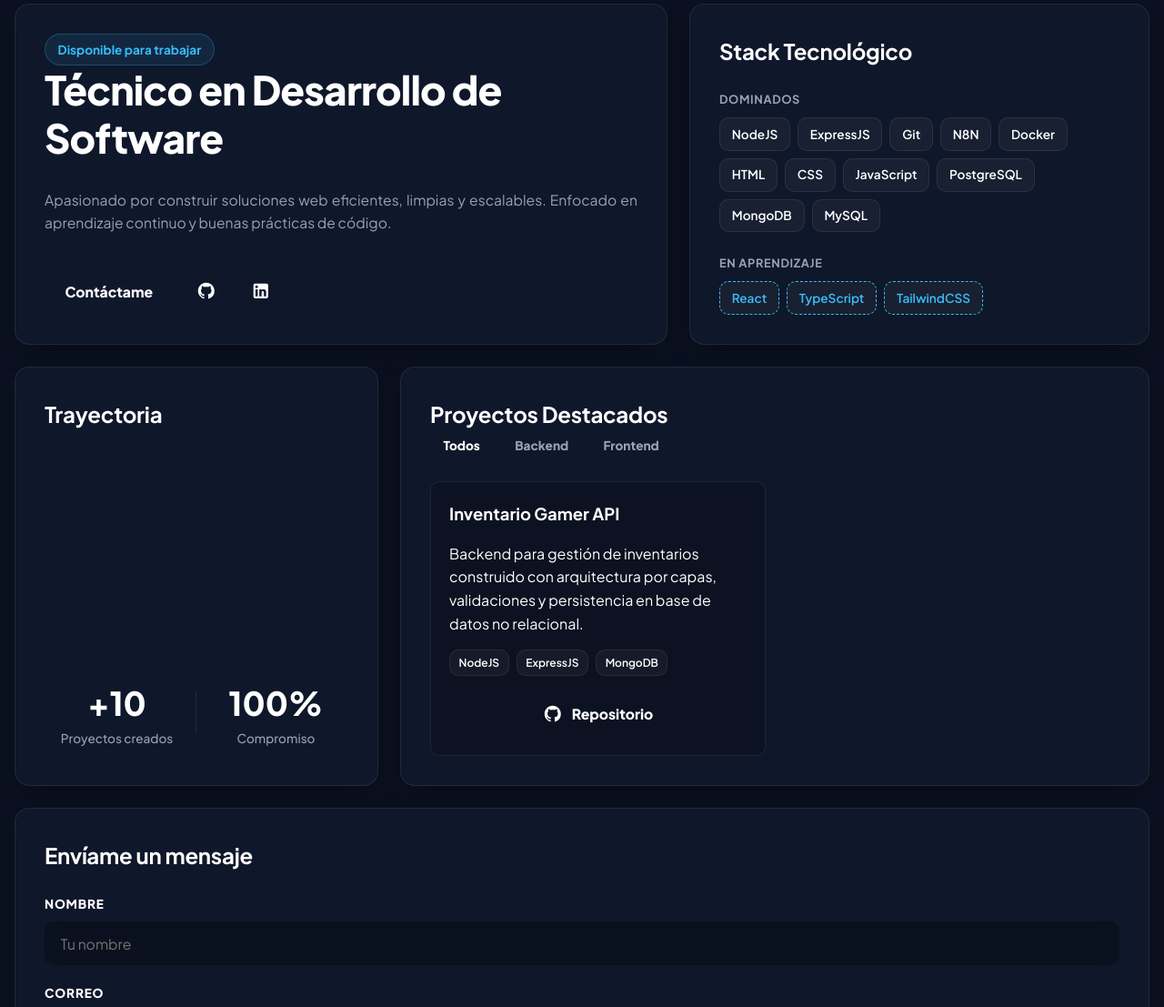
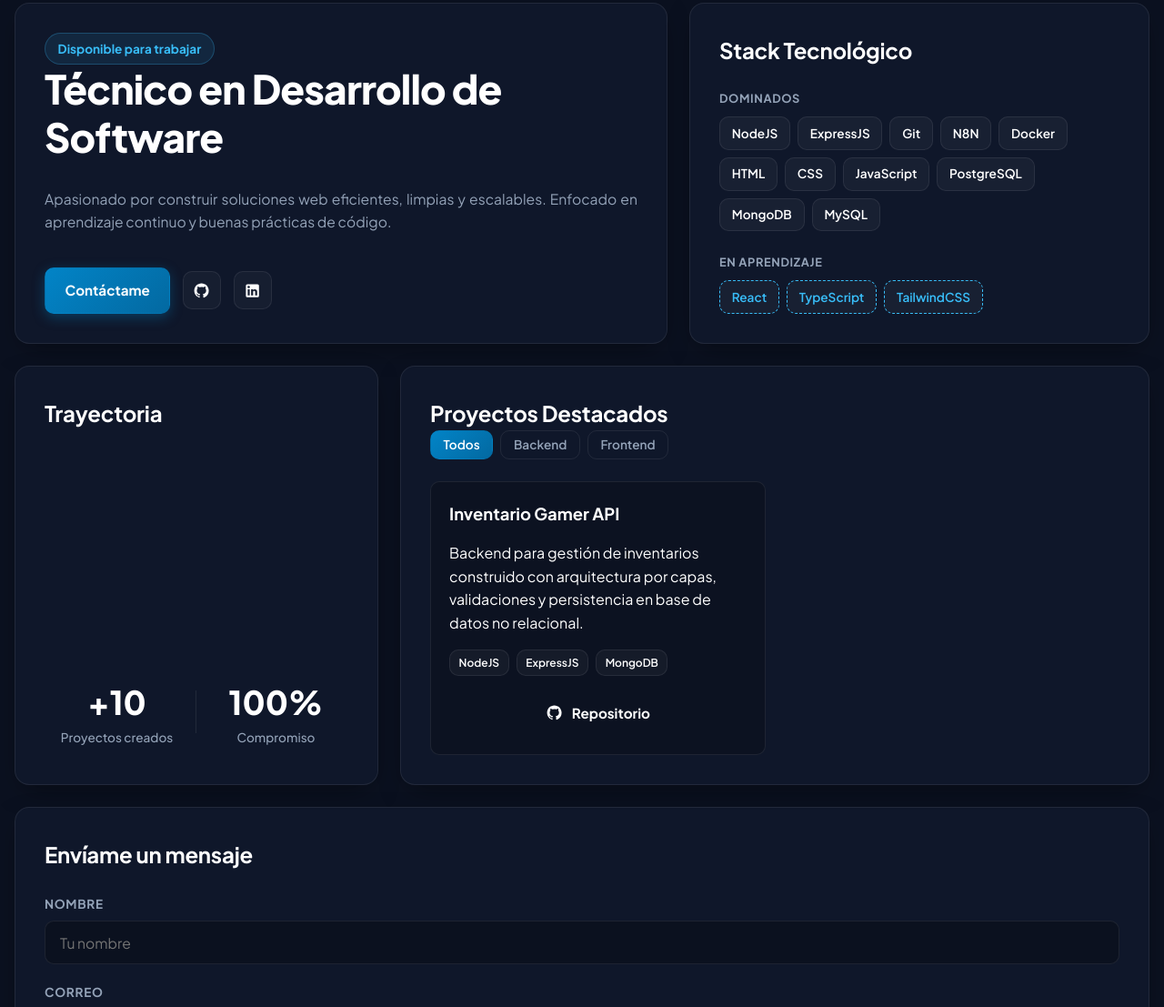
Before and after one commit to Joguisam-gt/Portafolio-Frontend, a website built with Vite: page index.html in a window 1280 px wide. Shown: the part 122-1229 px from the top of the page at 91% size. Built offline with nearby package versions, Linux system fonts and the light colour scheme.

Commit message:
refactor(form): Los degradados vibrantes quedan restringidos a los botones interactivos.

```diff
--- a/assets/css/components/form.css
+++ b/assets/css/components/form.css
@@ -14,25 +14,24 @@
 
 .form__label {
     font-size: var(--font-caption);
-    font-weight: 800;
-    color: var(--color-text);
+    font-weight: 700;
+    color: var(--color-text-muted);
     text-transform: uppercase;
-    letter-spacing: 0.8px;
+    letter-spacing: 0.05em;
 }
 
 .form__input,
 .form__textarea {
     width: 100%;
-    padding: 0.9rem 1.1rem;
+    padding: 0.85rem 1rem;
     font-family: var(--font-main);
     font-size: var(--font-body);
     color: var(--color-text);
-    background: rgba(0, 0, 0, 0.25);
-    backdrop-filter: blur(10px);
-    border: var(--border-width) solid var(--glass-border);
+    background-color: rgba(0, 0, 0, 0.25);
+    border: 1px solid var(--border-color);
     border-radius: var(--border-radius-sm);
     outline: none;
-    transition: all 0.2s ease;
+    transition: border-color 0.2s ease, box-shadow 0.2s ease;
 }
 
 .form__textarea {
@@ -42,102 +41,96 @@
 
 .form__input:focus,
 .form__textarea:focus {
-    border-color: var(--color-primary);
-    box-shadow: 4px 4px 0px var(--color-primary);
+    border-color: var(--color-accent-text);
+    box-shadow: 0 0 0 3px rgba(56, 189, 248, 0.15);
 }
 
-.form__submit {
-    align-self: flex-start;
-}
-
-/* Sistema de Botones Reusables con Espaciado Garantizado */
+/* Botones con Degradado */
 .button {
     display: inline-flex;
     align-items: center;
     justify-content: center;
-    gap: 0.65rem;
-    padding: 0.8rem 1.4rem;
+    gap: 0.6rem;
+    padding: 0.75rem 1.35rem;
     font-family: var(--font-main);
-    font-size: var(--font-body);
-    font-weight: 800;
+    font-size: 0.95rem;
+    font-weight: 700;
     border-radius: var(--border-radius-sm);
-    border: var(--border-width) solid var(--shadow-color);
-    box-shadow: 4px 4px 0px var(--shadow-color);
+    border: 1px solid transparent;
     cursor: pointer;
+    transition: all 0.2s ease;
     text-decoration: none;
-    transition:
-        transform 0.15s ease,
-        box-shadow 0.15s ease,
-        filter 0.2s ease;
-    flex-shrink: 0;
-}
-
-.button:hover {
-    transform: translate(-3px, -3px);
-    box-shadow: 7px 7px 0px var(--shadow-color);
-    filter: brightness(1.15);
-}
-
-.button:active {
-    transform: translate(2px, 2px);
-    box-shadow: 2px 2px 0px var(--shadow-color);
 }
 
 .button--primary {
-    background: var(--gradient-primary);
+    background: var(--btn-gradient-primary);
     color: #ffffff;
+    box-shadow: 0 4px 14px rgba(2, 132, 199, 0.35);
 }
 
-.button--secondary {
-    background: var(--gradient-secondary);
+.button--primary:hover {
+    background: var(--btn-gradient-hover);
+    transform: translateY(-1px);
+    box-shadow: 0 6px 20px rgba(56, 189, 248, 0.45);
+}
+
+.button--danger {
+    background: var(--btn-gradient-danger);
     color: #ffffff;
+    box-shadow: 0 4px 14px rgba(225, 29, 72, 0.35);
+}
+
+.button--danger:hover {
+    filter: brightness(1.1);
+    transform: translateY(-1px);
 }
 
 .button--outline {
-    background: var(--glass-bg);
-    backdrop-filter: blur(10px);
+    background-color: rgba(255, 255, 255, 0.03);
     color: var(--color-text);
-    border-color: var(--glass-border);
+    border-color: var(--border-color);
+}
+
+.button--outline:hover {
+    background-color: rgba(255, 255, 255, 0.08);
+    border-color: var(--color-accent-text);
+    color: var(--color-accent-text);
 }
 
 .button--icon {
-    width: 46px;
-    height: 46px;
+    width: 42px;
+    height: 42px;
     padding: 0;
-    border-radius: 50%;
-    display: inline-flex;
-    align-items: center;
-    justify-content: center;
+    border-radius: var(--border-radius-sm);
 }
 
 .button__icon {
-    width: 1.35rem;
-    height: 1.35rem;
+    width: 1.2rem;
+    height: 1.2rem;
     fill: currentColor;
 }
 
-/* Filtros de proyectos */
+/* Filtros */
 .filter {
     display: flex;
-    gap: 0.6rem;
-    flex-wrap: wrap;
+    gap: 0.5rem;
 }
 
 .filter__button {
-    padding: 0.45rem 0.9rem;
+    padding: 0.4rem 0.85rem;
     font-family: var(--font-main);
     font-size: var(--font-caption);
-    font-weight: 800;
-    border: var(--border-width) solid var(--shadow-color);
+    font-weight: 600;
+    border: 1px solid var(--border-color);
     border-radius: var(--border-radius-sm);
-    background: transparent;
+    background-color: transparent;
     color: var(--color-text-muted);
     cursor: pointer;
     transition: all 0.2s ease;
 }
 
 .filter__button--active {
-    background: var(--gradient-primary);
+    background: var(--btn-gradient-primary);
     color: #ffffff;
-    box-shadow: 3px 3px 0px var(--shadow-color);
+    border-color: transparent;
 }
```
